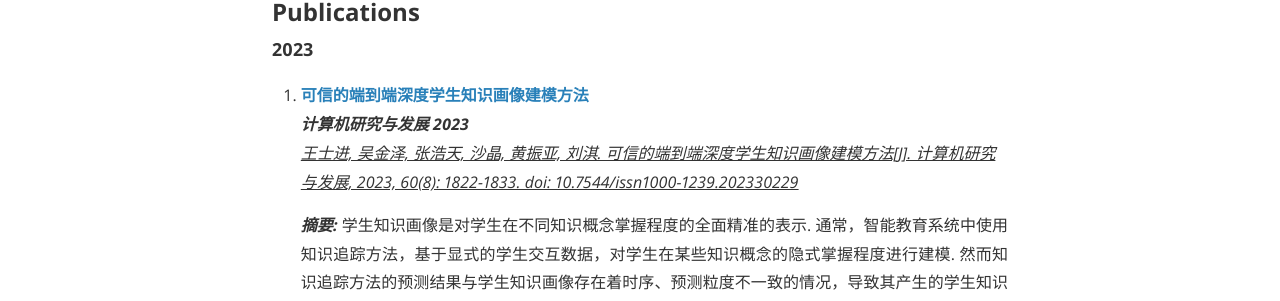
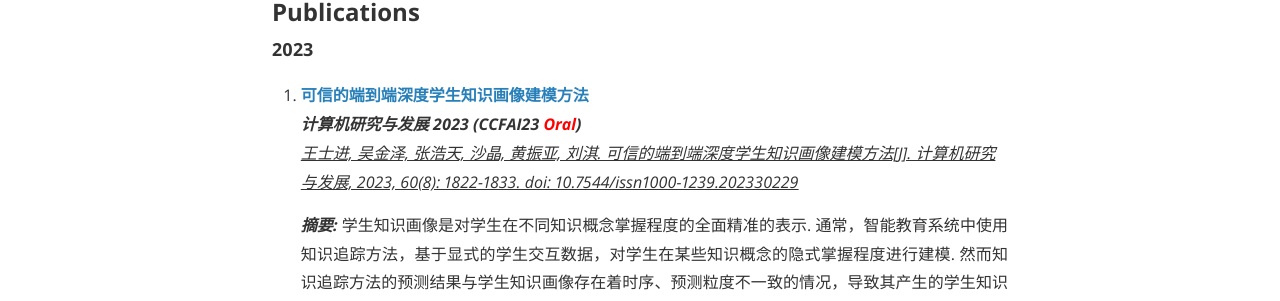
Before and after one commit to sosweetzhang/sosweetzhang.github.io, a Jekyll site: the page built from research.html, in a window 1280 px wide. Shown: the part 230-531 px from the top of the page. Built offline with Jekyll 4.4.1, drawn with Linux system fonts in a browser that asks for light colours; nearby versions of some CDN libraries; comment, search, counter and statistics services are not loaded; a style sheet for code colours, icons or effects is not loaded.

Commit message:
Update research.html

```diff
--- a/research.html
+++ b/research.html
@@ -6,7 +6,7 @@ permalink: /research/
 
 <font size="+2"><strong> Publications</strong></font><br>
 <font size="+1"><strong> 2023</strong></font><br>
-<ol><li><strong><a href="https://crad.ict.ac.cn/cn/article/doi/10.7544/issn1000-1239.202330229">可信的端到端深度学生知识画像建模方法</a></strong><p><i><b>计算机研究与发展 2023</b></i><br><u><i>王士进, 吴金泽, 张浩天, 沙晶, 黄振亚, 刘淇. 可信的端到端深度学生知识画像建模方法[J]. 计算机研究与发展, 2023, 60(8): 1822-1833. doi: 10.7544/issn1000-1239.202330229</i></u><br>
+<ol><li><strong><a href="https://crad.ict.ac.cn/cn/article/doi/10.7544/issn1000-1239.202330229">可信的端到端深度学生知识画像建模方法</a></strong><p><i><b>计算机研究与发展 2023 (CCFAI23 <span style="color: red;">Oral</span>)</b></i><br><u><i>王士进, 吴金泽, 张浩天, 沙晶, 黄振亚, 刘淇. 可信的端到端深度学生知识画像建模方法[J]. 计算机研究与发展, 2023, 60(8): 1822-1833. doi: 10.7544/issn1000-1239.202330229</i></u><br>
 <p style="text-align:justify"><b><i>摘要: </i></b>学生知识画像是对学生在不同知识概念掌握程度的全面精准的表示. 通常，智能教育系统中使用知识追踪方法，基于显式的学生交互数据，对学生在某些知识概念的隐式掌握程度进行建模. 然而知识追踪方法的预测结果与学生知识画像存在着时序、预测粒度不一致的情况，导致其产生的学生知识画像不可信. 对此，首先基于端到端的学生知识掌握度预测目标定义并形式化学生知识画像预测任务，然后提出了一种深度知识画像（deep knowledge portrait, DKP）模型. 该方法首先在知识粒度上学习交互表征，引入了知识难度、知识概念等特征在知识粒度上区分交互；然后，采用双向长短时记忆网络基于学生历史交互序列，建模学生知识状态变化. 最后针对待预测知识概念，使用了多头注意力池化层强化历史序列中的相关交互以进行该概念下的学生掌握度预测. 在3个真实的数据集上的实验结果表明，所提出的方法更适合学生知识画像预测任务从而获得更可信的学生知识画像，并在各项性能上超过了现有的方法.</p><br></li></ol>
 
 <font size="+1"><strong> 2022</strong></font><br>
```
